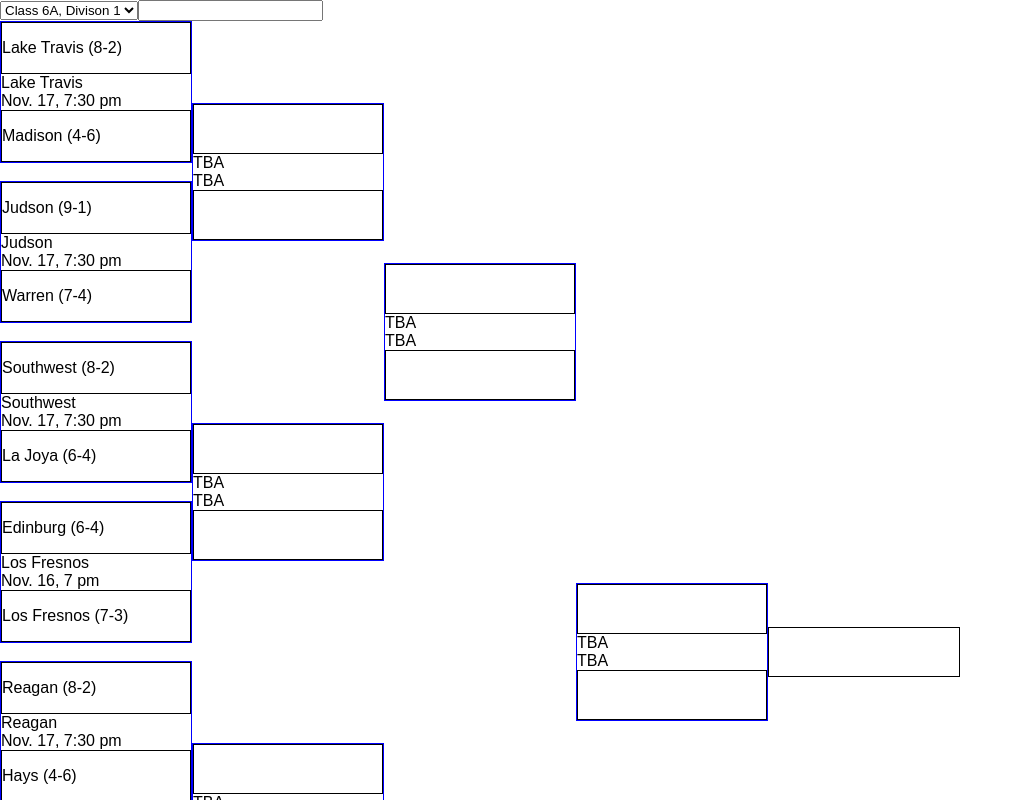
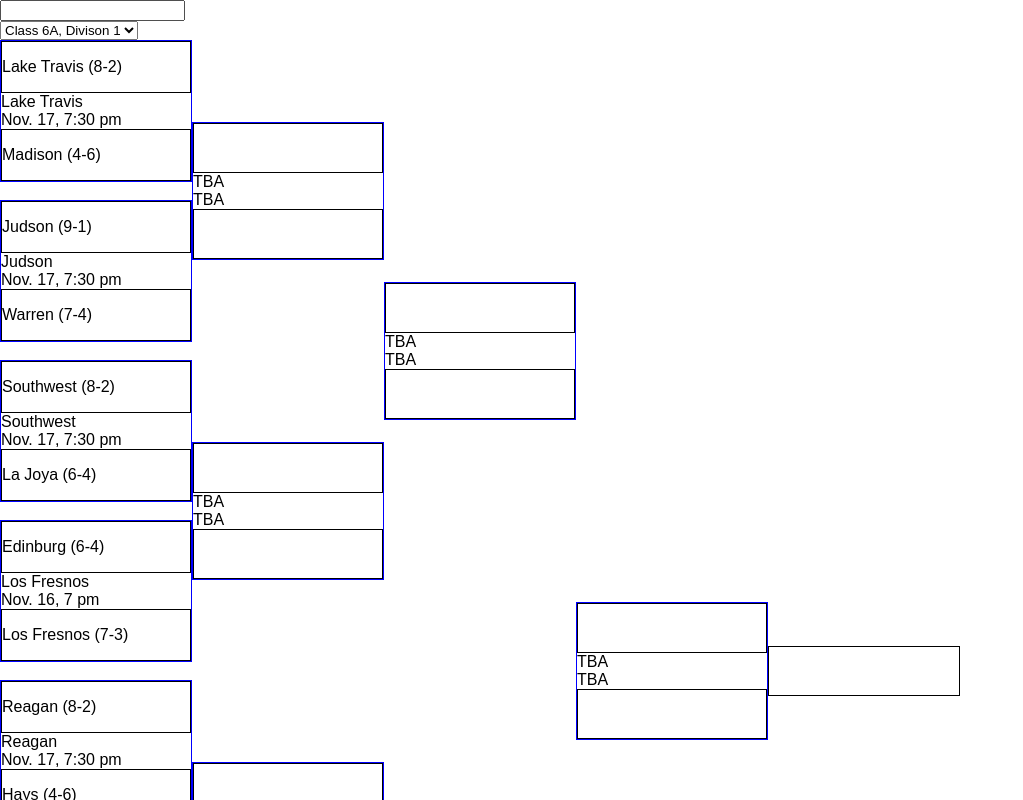
Before and after one commit to sa-express-news/UIL-bracket-17, a React (Create React App) app: page / in a window 1280 px wide. Shown: the top 800 px of the page, without its empty margins (0-1023 px from the left). Built offline with nearby package versions, Linux system fonts and the light colour scheme.

Commit message:
Update bracket component - only show email input and save/update button on base URL

```diff
--- a/src/components/Bracket/Bracket.css
+++ b/src/components/Bracket/Bracket.css
@@ -26,4 +26,8 @@
     .spacer{
        flex-grow: 1;
     }
+
+    .BracketContainer input{
+        display: block;
+    }
 }
--- a/src/components/Bracket/index.tsx
+++ b/src/components/Bracket/index.tsx
@@ -132,8 +132,8 @@ export default class Bracket extends React.Component<BracketProps, BracketState>
 
         let saveButton = null;
 
-        if (isBracketComplete(this.props)) {
-            saveButton = <Button text='Save bracket' clickHandler={this.postBracketToServer} />
+        if (isBracketComplete(this.props) && !this.props.bracketID) {
+            saveButton = <Button text='Save/update' clickHandler={this.postBracketToServer} />
         }
 
         let visibleBracket = null;
@@ -199,14 +199,14 @@ export default class Bracket extends React.Component<BracketProps, BracketState>
         }
 
         return (
-            <div>
+            <div className="BracketContainer">
+                {emailInput}
+                {saveButton}
                 {selectComponent}
-                {emailInput}
                 < div className="Bracket" >
                     <h3>{name}</h3>
                     {visibleBracket}
                 </div >
-                {saveButton}
             </div>
         )
     }
```
